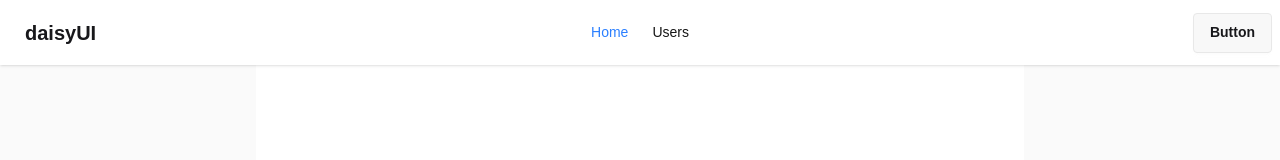
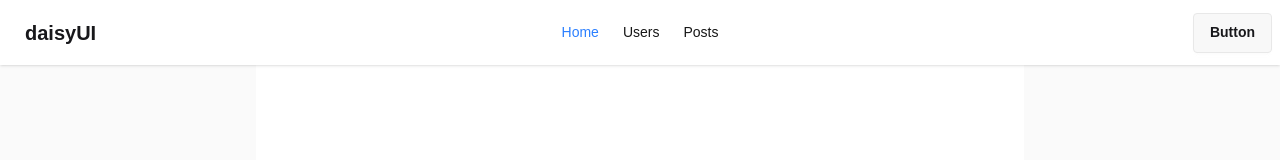
Before and after one commit to nasifmustufakhan7220/my-next.js-ts-caching-contextApi-customHook-app, a Next.js app: page / in a window 1280 px wide. Shown: the top 160 px of the page. Built offline with nearby package versions, Linux system fonts and the light colour scheme.

Commit message:
add a post link to the navbar to access the posts rouite

```diff
--- a/app/components/Navbar/Navbar.tsx
+++ b/app/components/Navbar/Navbar.tsx
@@ -8,6 +8,7 @@ const Navbar = () => {
         <>
             <li><Link className={`${pathname === "/" ? "text-blue-500" : ""}`} href={'/'}>Home</Link></li>
             <li><Link className={`${pathname === "/users" ? "text-blue-500" : ""}`} href={'/users'}>Users</Link></li>
+            <li><Link href={'/posts'}>Posts</Link></li>
         </>
     )
   return (
```
